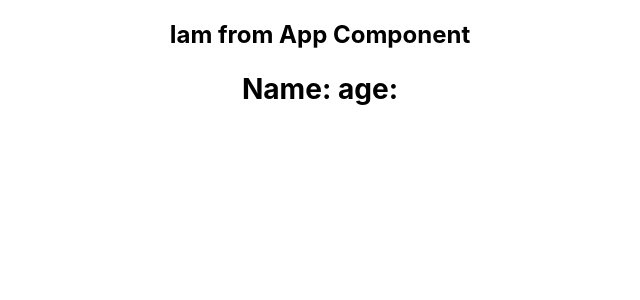
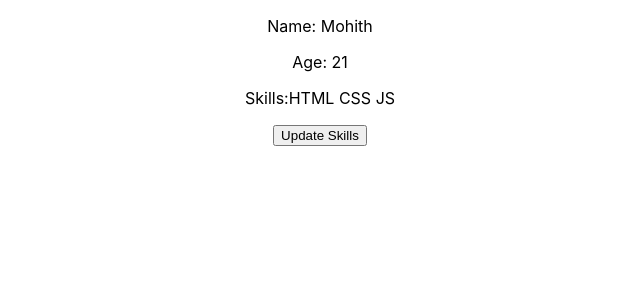
Before and after one commit to mohithsaran/React-Course, a React (Create React App) app: page / in a window 1280 px wide. Shown: the top 300 px of the page, without its empty margins (320-960 px from the left). Built offline with nearby package versions, Linux system fonts and the light colour scheme.

Commit message:
Usesatate and props

```diff
--- a/src/App.js
+++ b/src/App.js
@@ -1,20 +1,23 @@
-import React from "react";
+import React, { useState } from "react";
 import Test from "./Test";
+
 const App = () => {
-  const state = {
+  const [data, setData] = useState({
     name: "Mohith",
-    age: 23,
+    age: 21,
+    skills: ["HTML ", "CSS ", "JS "],
+  });
+  const updateSkills = () => {
+    setData({ ...data, skills: ["HTML ", "CSS ", "JS ", "REACT"] });
   };
   return (
     <div>
       <center>
-        <h2>Iam from App Component</h2>
-        <h3>
-          <Test />
-        </h3>
+        <Test name={data.name} age={data.age} skills={data.skills} />
+        <button onClick={updateSkills}>Update Skills</button>
       </center>
     </div>
   );
 };
-// Check Test.js to see how props work
+
 export default App;
--- a/src/Test.js
+++ b/src/Test.js
@@ -1,10 +1,11 @@
-import React from "react";
-
 const Test = (props) => {
   return (
-    <h2>
-      Name: {props.name} age: {props.age}
-    </h2>
+    <div>
+      <p>Name: {props.name}</p>
+      <p>Age: {props.age}</p>
+      <p>Skills:{props.skills}</p>
+    </div>
   );
 };
+
 export default Test;
```
